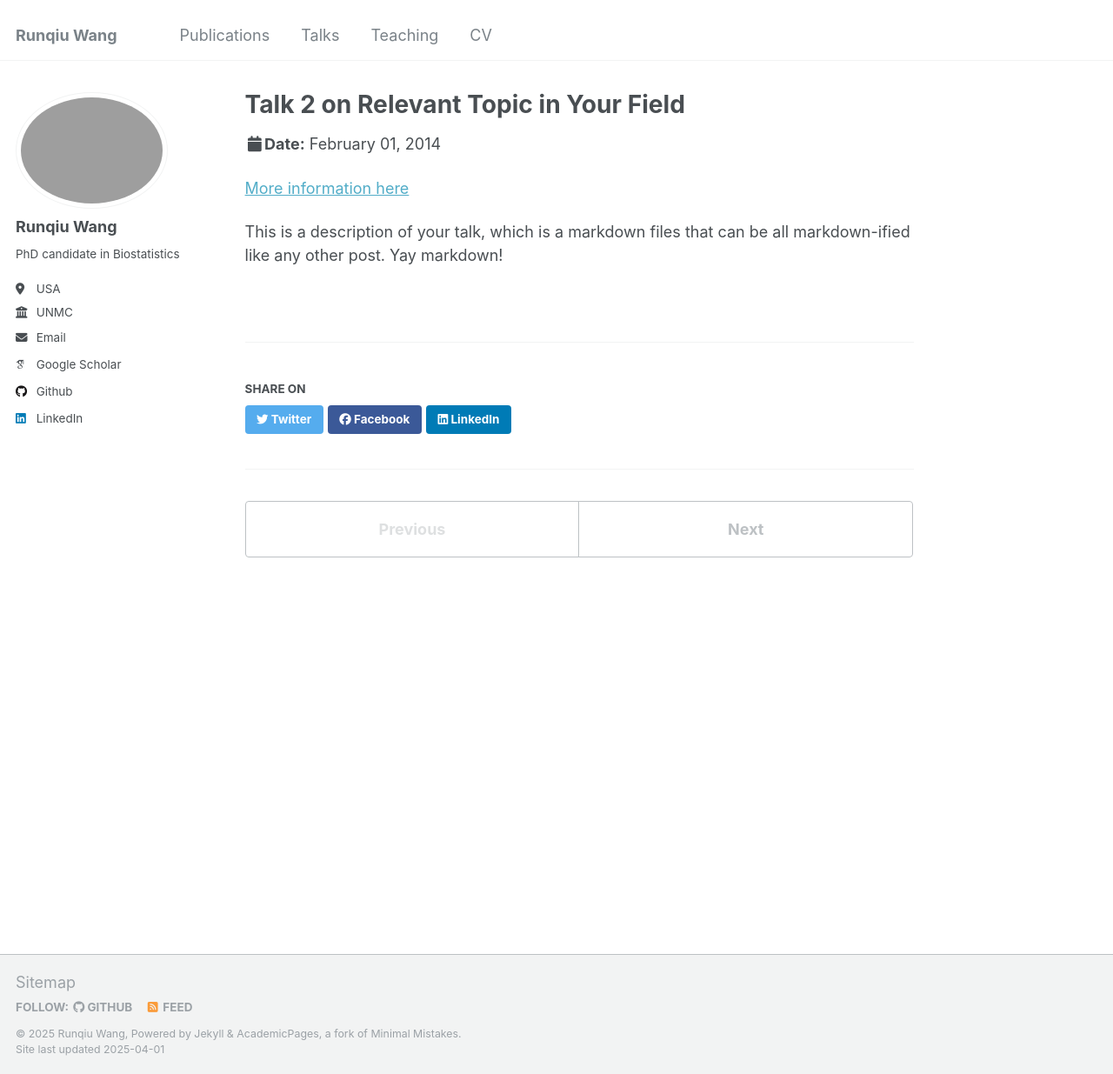
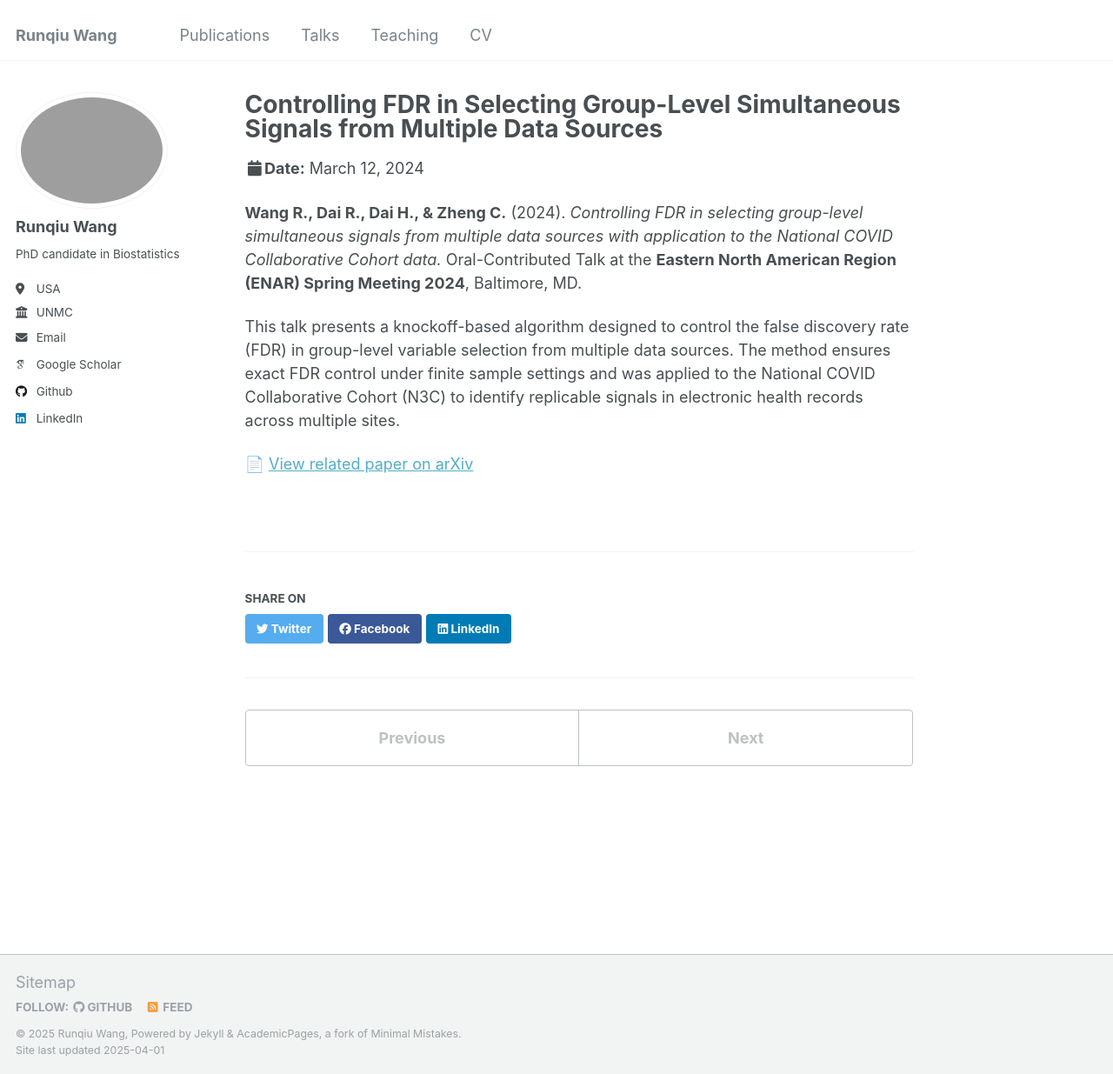
Before and after one commit to RunqiuWang22/runqiuwang22.github.io, a Jekyll site: the page built from _talks/2014-02-01-talk-2.md, in a window 1280 px wide and 1235 px high. Shown: the whole window at 87% size. Built offline with Jekyll 4.4.1, drawn with Linux system fonts in a browser that asks for light colours; some web fonts are replaced.

Commit message:
Update 2014-02-01-talk-2.md

```diff
--- a/_talks/2014-02-01-talk-2.md
+++ b/_talks/2014-02-01-talk-2.md
@@ -1,13 +1,15 @@
 ---
-title: "Talk 2 on Relevant Topic in Your Field"
+title: "Controlling FDR in Selecting Group-Level Simultaneous Signals from Multiple Data Sources"
 collection: talks
-type: "Talk"
-permalink: /talks/2014-02-01-talk-2
-venue: "London School of Testing"
-date: 2014-02-01
-location: "London, UK"
+type: "Oral-Contributed Talk"
+permalink: /talks/2024-03-12-enar-group-fdr
+venue: "ENAR 2024"
+date: 2024-03-12
+location: "Baltimore, MD, USA"
 ---
 
-[More information here](http://example2.com)
+**Wang R., Dai R., Dai H., & Zheng C.** (2024). *Controlling FDR in selecting group-level simultaneous signals from multiple data sources with application to the National COVID Collaborative Cohort data.* Oral-Contributed Talk at the **Eastern North American Region (ENAR) Spring Meeting 2024**, Baltimore, MD.
 
-This is a description of your talk, which is a markdown files that can be all markdown-ified like any other post. Yay markdown!
+This talk presents a knockoff-based algorithm designed to control the false discovery rate (FDR) in group-level variable selection from multiple data sources. The method ensures exact FDR control under finite sample settings and was applied to the National COVID Collaborative Cohort (N3C) to identify replicable signals in electronic health records across multiple sites.
+
+📄 [View related paper on arXiv](https://arxiv.org/abs/2303.01599)
```
